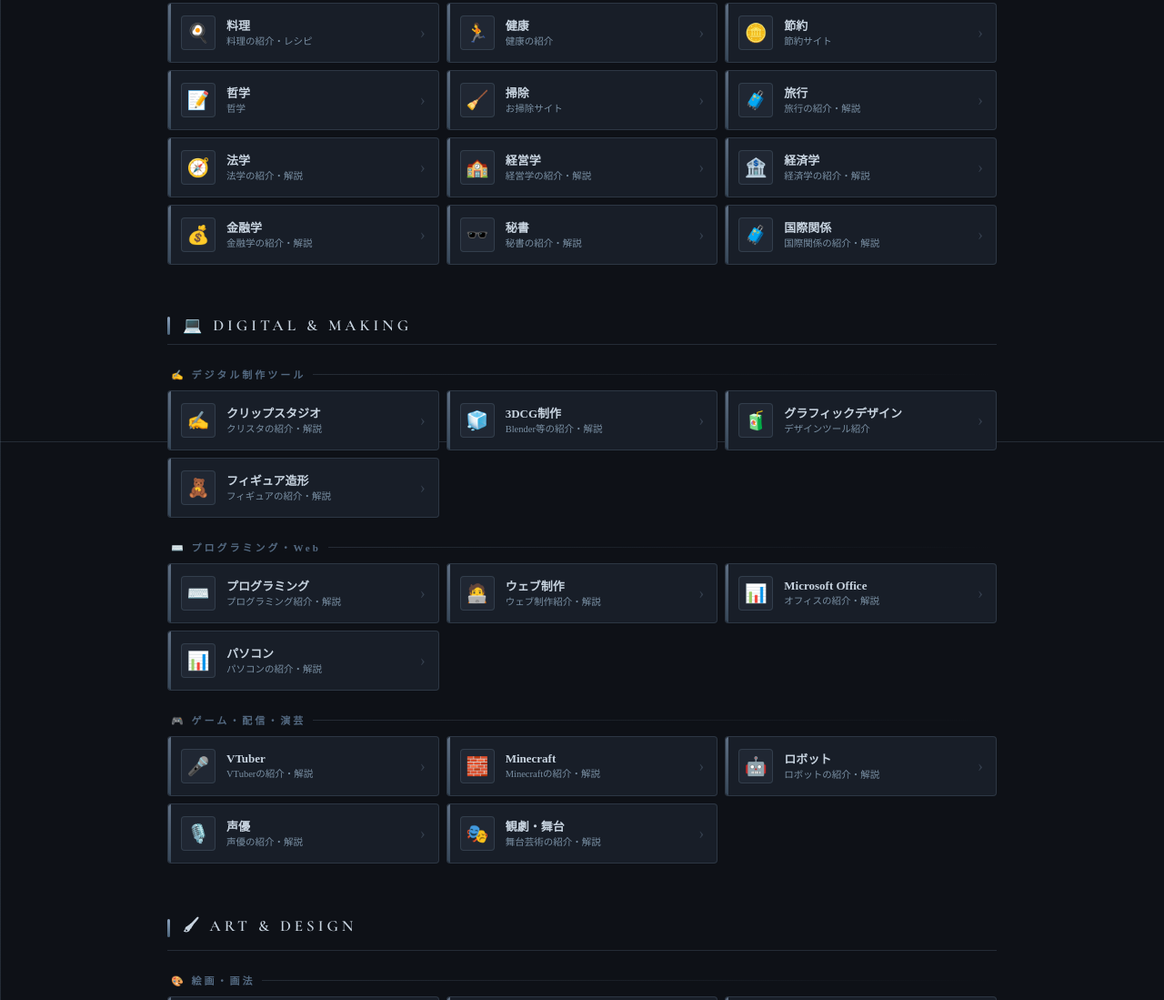
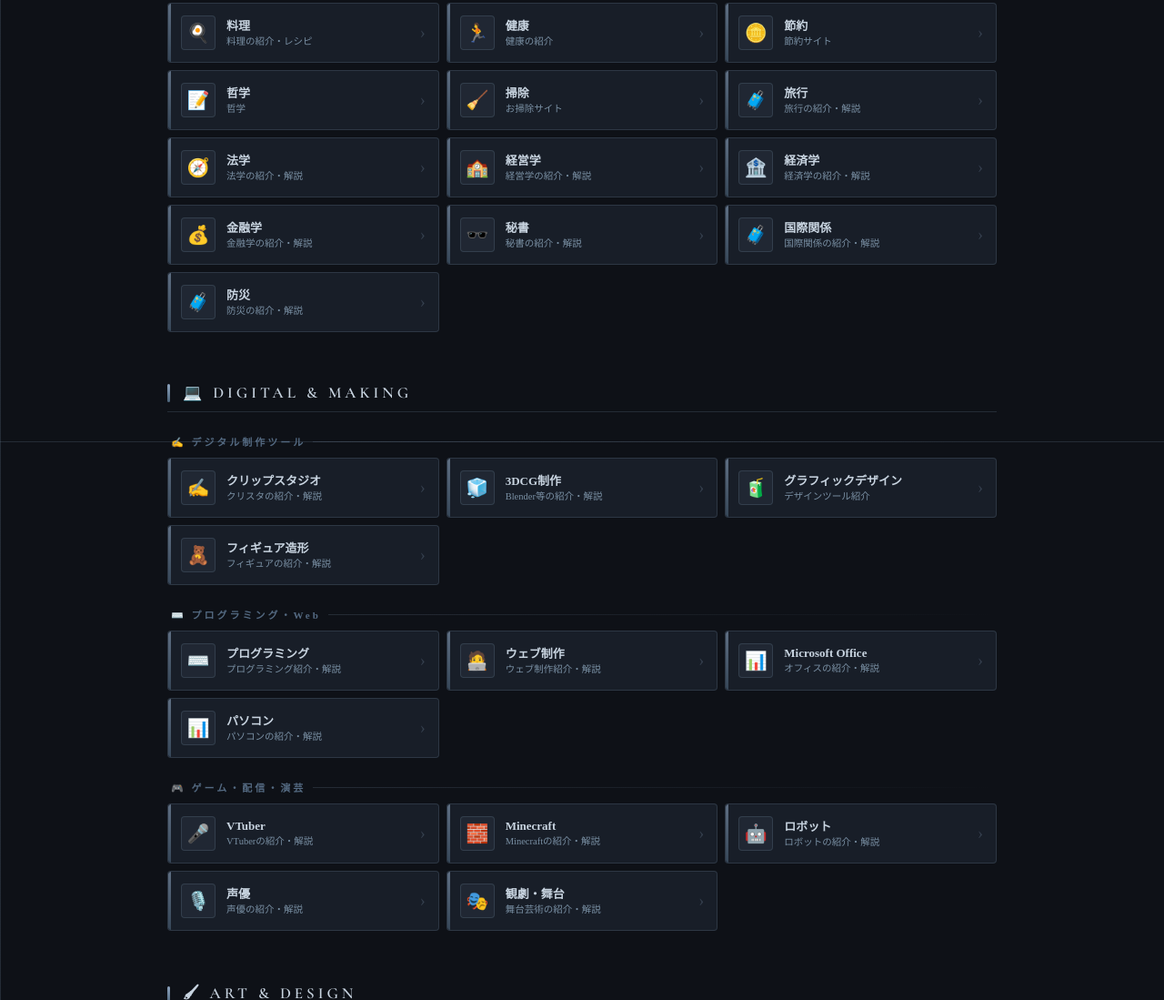
Before and after one commit to Azaleacreativeroom888/mywebsitematome, a plain HTML site: page index.html in a window 1280 px wide. Shown: the part 5115-6214 px from the top of the page at 91% size. Drawn offline with nearby package versions, Linux system fonts and the light colour scheme.

Commit message:
Update index.html

```diff
--- a/index.html
+++ b/index.html
@@ -1037,6 +1037,11 @@
       <div class="link-text"><span class="link-name">国際関係</span><span class="link-desc">国際関係の紹介・解説</span></div>
       <span class="link-arrow">›</span>
     </a>
+    <a class="link-card" href="https://azaleacreativeroom888.github.io/fan-bosai/" target="_blank" rel="noopener">
+      <div class="link-icon">🧳</div>
+      <div class="link-text"><span class="link-name">防災</span><span class="link-desc">防災の紹介・解説</span></div>
+      <span class="link-arrow">›</span>
+    </a>
   </div>
 
   <!-- ══════════════════════════════════════
```
